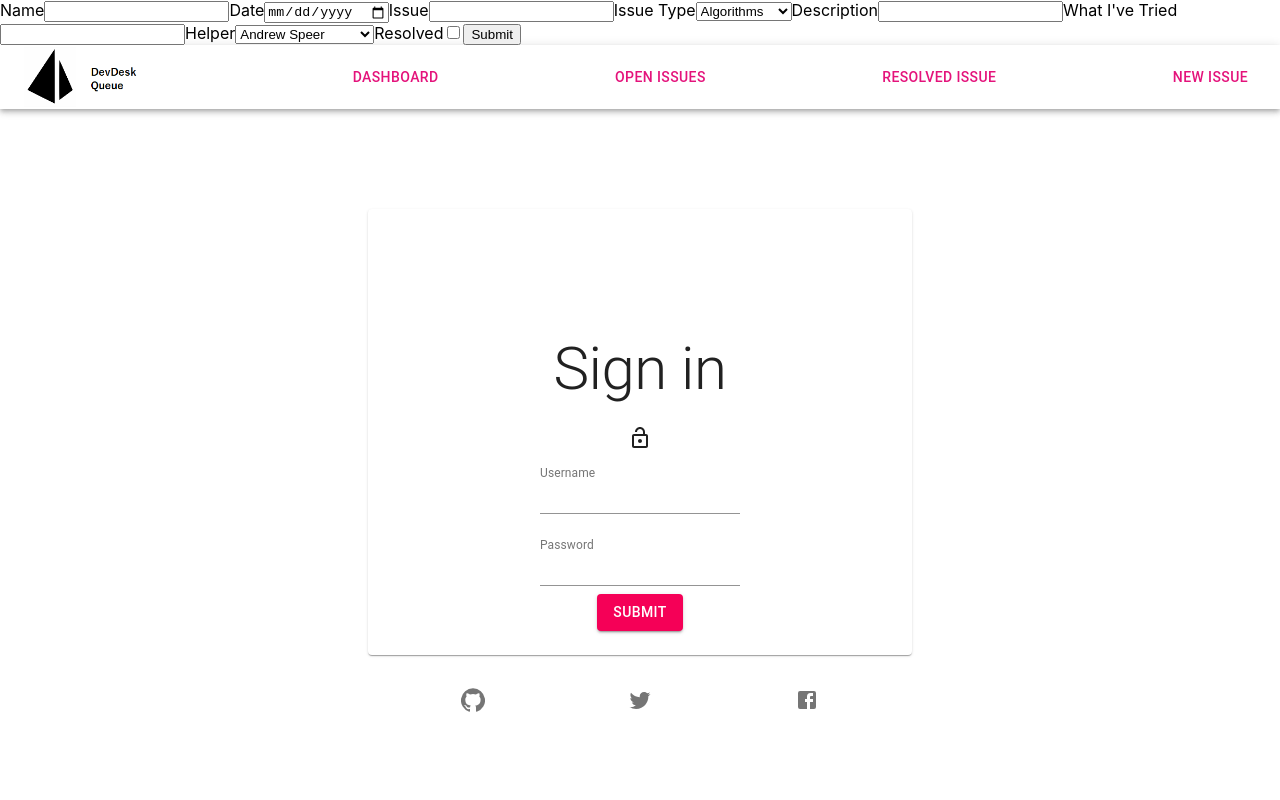
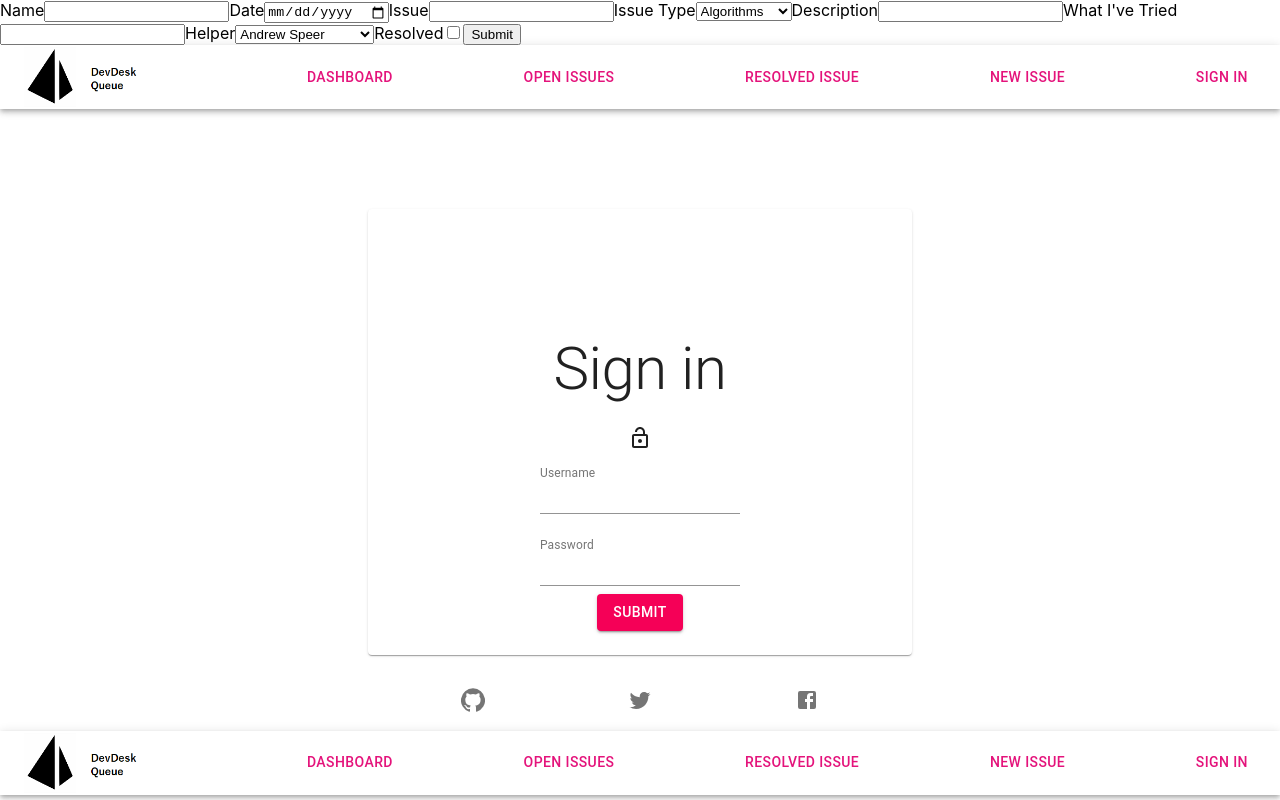
Before and after one commit to Build-Week-DevDeskQueue/frontend-2, a React (Create React App) app: page /signin in a window 1280 px wide. Shown: the top 800 px of the page. Built offline with nearby package versions, Linux system fonts and the light colour scheme.

Commit message:
added privateRoute in AppRouter.js

```diff
--- a/src/components/AppRouter.js
+++ b/src/components/AppRouter.js
@@ -2,15 +2,19 @@ import React from 'react';
 import { Route, Switch } from 'react-router-dom';
 import './Navbar.css';
 
+import SignIn from './SignIn';
 import Dashboard from './Dashboard';
 import OpenIssues from './Open';
 import ResolvedIssues from './Resolved';
+import PrivateRoute from '../utils/PrivateRoute';
 
 const AppRouter = () => (
   <Switch>
-    <Route exact path="/" component={Dashboard} />
-    <Route exact path="/open" component={OpenIssues} />
-    <Route exact path="/resolved" component={ResolvedIssues} />
+    <Route exact path="/signin" component={SignIn} />
+    <PrivateRoute exact path="/open" component={OpenIssues} />
+    <PrivateRoute exact path="/resolved" component={ResolvedIssues} />
+
+    <PrivateRoute path="/dashboard" component={Dashboard} />
   </Switch>
 );
 
--- a/src/components/NavBar.js
+++ b/src/components/NavBar.js
@@ -1,8 +1,8 @@
-import React, { useState } from 'react';
-import { AppBar, Toolbar, Typography, Button, Icon } from '@material-ui/core';
+import React from 'react';
+import { AppBar, Toolbar, Typography, Button } from '@material-ui/core';
 import { makeStyles } from '@material-ui/core/styles';
+import { NavLink } from 'react-router-dom';
 import logo from '../dev_desk_logo.png';
-import { NavLink } from 'react-router-dom';
 
 const useStyles = makeStyles(theme => ({
   navRoot: {
@@ -34,7 +34,6 @@ const useStyles = makeStyles(theme => ({
 
 const NavBar = () => {
   const classes = useStyles();
-  const [nav] = useState();
   return (
     <main>
       <div className="navRoot">
@@ -77,16 +76,25 @@ const NavBar = () => {
                 </Button>
               </Typography>
             </NavLink>
+
+            <NavLink to="/signin" className={classes.buttonColor}>
+              <Typography variant="h6" className={classes.navTitle}>
+                <Button color="inherit" className={classes.buttonColor}>
+                  Sign In
+                </Button>
+              </Typography>
+            </NavLink>
           </Toolbar>
         </AppBar>
       </div>
-
-      {/*<Route exact path="/" component={Dashboard} />*/}
-      {/*<Route exact path="/open" component={OpenIssues} />*/}
-      {/*<Route exact path="/resolved" component={ResolvedIssues} />*/}
-      {/*<Route exact path="/new" component={NewIssue} />*/}
     </main>
   );
 };
 
 export default NavBar;
+
+// const mapStateToProps = state => ({
+//   signedIn: state.loginReducer.isLogIn
+// });
+
+// export default connect(mapStateToProps, { setLogIn })(Navigation);
--- a/src/utils/PrivateRoute.js
+++ b/src/utils/PrivateRoute.js
@@ -6,12 +6,10 @@ const PrivateRoute = ({ component: Component, ...rest }) => {
     <Route
       {...rest}
       render={props => {
-        // Use a render prop so our component is computed,
-        // allowing our token value to be set and deleted over time
         if (localStorage.getItem('token')) {
           return <Component {...props} />;
         }
-        return <Redirect to="/login" />;
+        return <Redirect to="/signin" />;
       }}
     />
   );
```
